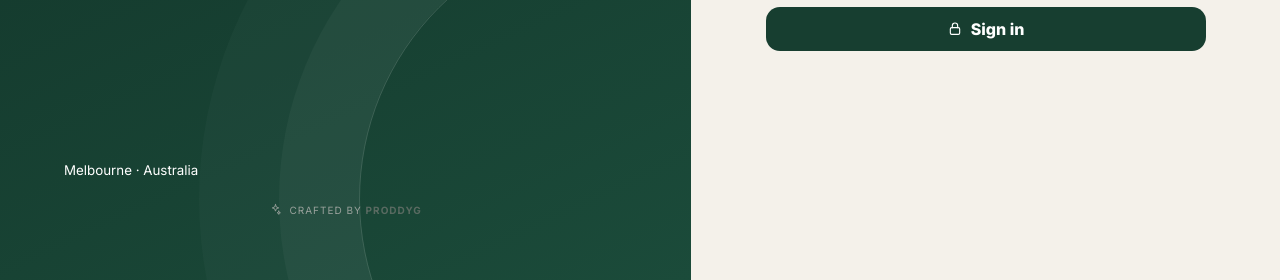
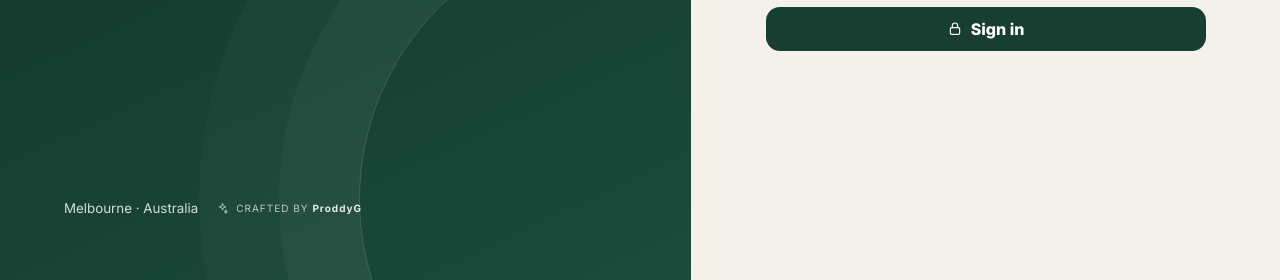
Before and after one commit to kloudocean-kodex/northlight-realcapture, a website: page index.html in a window 1280 px wide. Shown: the part 520-800 px from the top of the page. Drawn offline with Linux system fonts and the light colour scheme; no server answers.

Commit message:
style: load Northlight runtime polish

```diff
--- a/index.html
+++ b/index.html
@@ -1 +1 @@
-<!doctype html><html lang="en"><head><meta charset="utf-8"><meta name="viewport" content="width=device-width,initial-scale=1"><meta name="theme-color" content="#173e30"><meta name="description" content="Northlight · REALCAPTURE property media operations"><title>Northlight · REALCAPTURE</title><link rel="preconnect" href="https://fonts.googleapis.com"><link rel="preconnect" href="https://fonts.gstatic.com" crossorigin><link href="https://fonts.googleapis.com/css2?family=Inter:wght@400;500;600;700;800&display=swap" rel="stylesheet"><link rel="stylesheet" href="/assets/styles.css"><link rel="stylesheet" href="/assets/enhancements.css"><link rel="stylesheet" href="/assets/final.css"></head><body><div id="root"></div><div id="overlay"></div><div id="toast" class="toast hidden"></div><script src="/assets/icons.js"></script><script src="/assets/runtime-guard.js"></script><script type="module" src="/assets/app-v2.js"></script></body></html>
+<!doctype html><html lang="en"><head><meta charset="utf-8"><meta name="viewport" content="width=device-width,initial-scale=1"><meta name="theme-color" content="#173e30"><meta name="description" content="Northlight · REALCAPTURE property media operations"><title>Northlight · REALCAPTURE</title><link rel="preconnect" href="https://fonts.googleapis.com"><link rel="preconnect" href="https://fonts.gstatic.com" crossorigin><link href="https://fonts.googleapis.com/css2?family=Inter:wght@400;500;600;700;800&display=swap" rel="stylesheet"><link rel="stylesheet" href="/assets/styles.css"><link rel="stylesheet" href="/assets/enhancements.css"><link rel="stylesheet" href="/assets/final.css"><link rel="stylesheet" href="/assets/runtime.css"></head><body><div id="root"></div><div id="overlay"></div><div id="toast" class="toast hidden"></div><script src="/assets/icons.js"></script><script src="/assets/runtime-guard.js"></script><script type="module" src="/assets/app-v2.js"></script></body></html>
```
